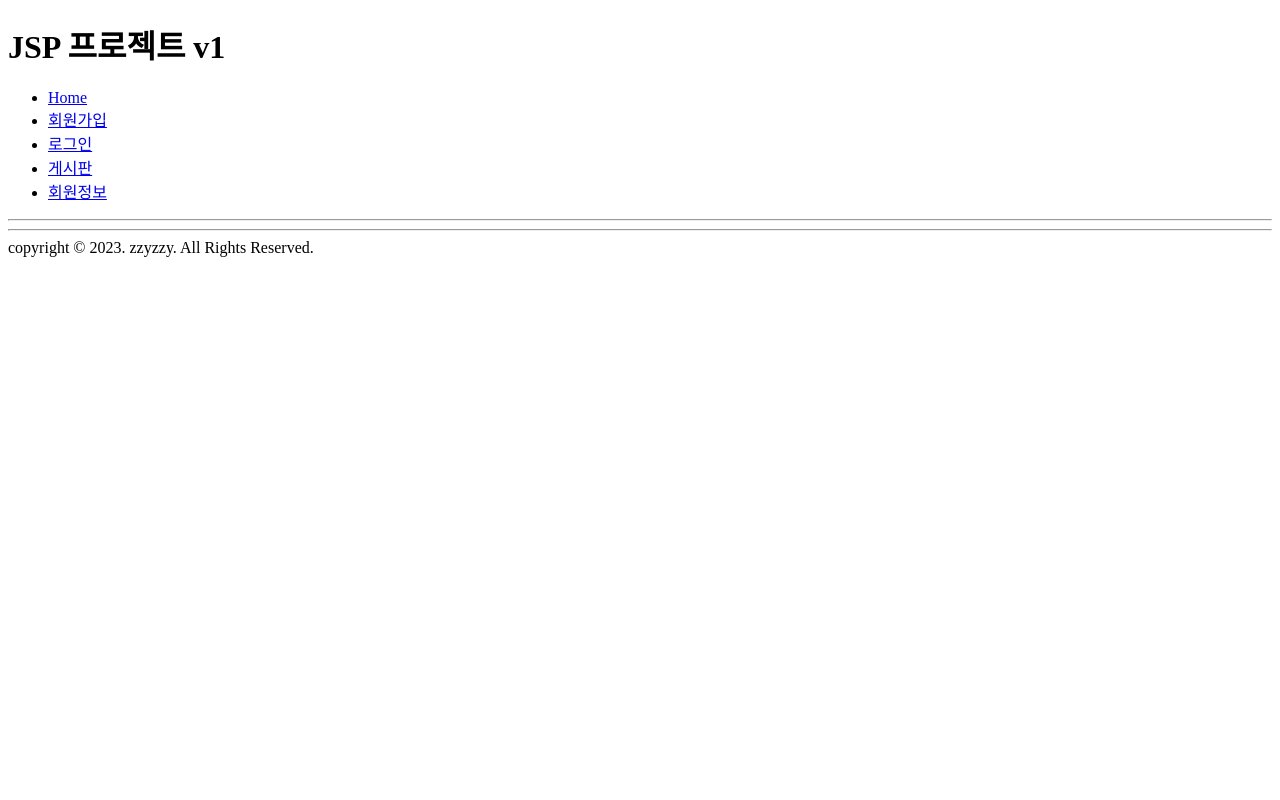
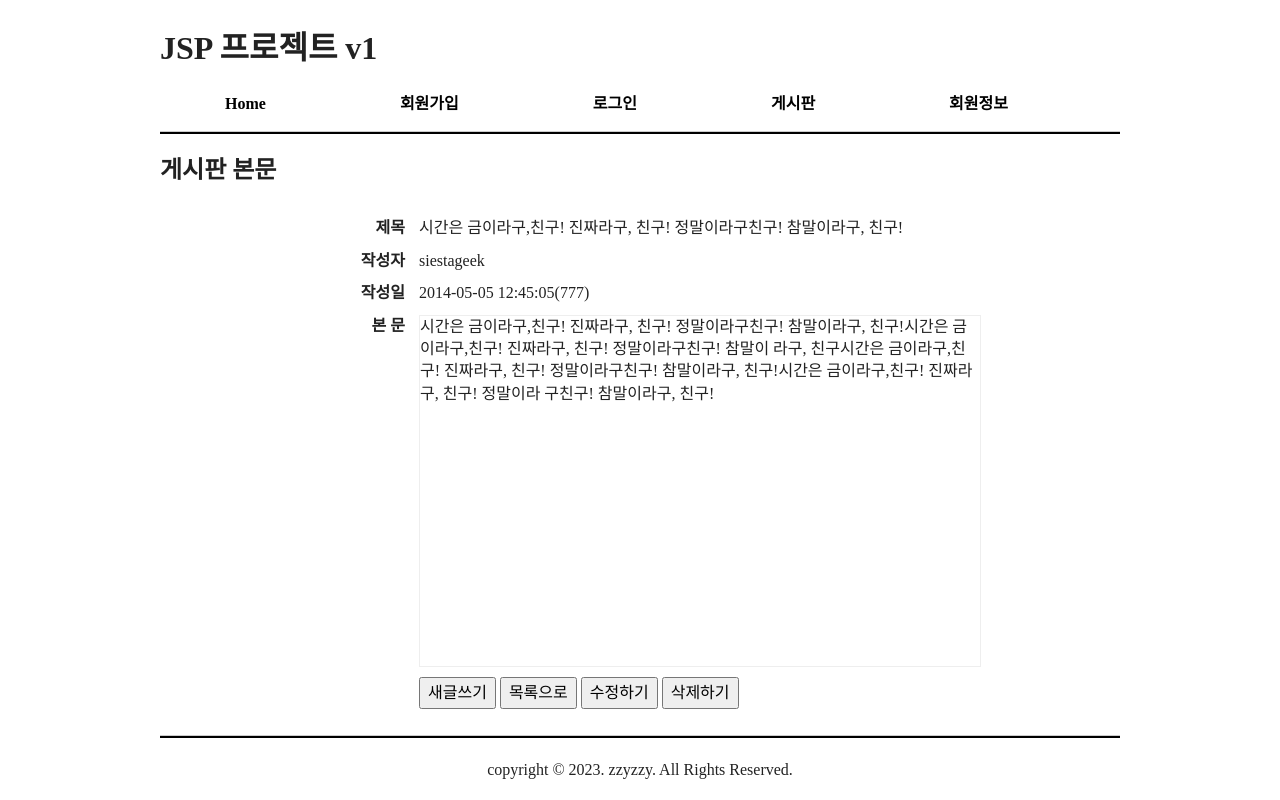
Before and after one commit to zzyzzy/css3, a plain HTML site: page project2/view.html in a window 1280 px wide. Drawn offline with Linux system fonts and the light colour scheme.

Commit message:
JSP 프로젝트 실습 2

```diff
--- a/css/project2.css
+++ b/css/project2.css
@@ -22,3 +22,6 @@ form label { display: inline-block; width: 110px;
         text-align: right; font-weight: bold }
 form input { padding: 5px }
 button { padding: 5px 7px }
+
+/* 새글쓰기, 본문보기 */
+.drgup { vertical-align: top }
--- a/project2/view.html
+++ b/project2/view.html
@@ -3,8 +3,22 @@
 <head>
     <meta charset="UTF-8">
     <title>view</title>
+    <meta name="viewport" content="width=device-width, initial-scale=1">
+    <link rel="stylesheet" href="../css/normalize.css">
+    <link rel="stylesheet" href="../css/main.css">
+    <link rel="stylesheet" href="../css/project2.css">
+    <style>
+        #view { width: 700px; margin: 0 auto; }
+        label { display: inline-block; width: 110px;
+                text-align: right; font-weight: bold;
+                margin-right: 10px }
+        #contents { border: 1px solid #eeeeee;
+                    display: inline-block;
+                    width: 560px; min-height: 350px }
+    </style>
 </head>
 <body>
+<div id="wrapper">
 <header><h1>JSP 프로젝트 v1</h1></header>
 <nav>
   <ul>
@@ -16,10 +30,40 @@
   </ul>
   <hr>
 </nav>
-<main></main>
+<main>
+  <h2>게시판 본문</h2>
+  <div id="view">
+      <div><label>제목</label>
+            <span>시간은 금이라구,친구! 진짜라구, 친구! 정말이라구친구!
+          참말이라구, 친구!</span></div>
+
+      <div><label>작성자</label>
+            <span>siestageek</span></div>
+
+      <div><label>작성일</label>
+            <span>2014-05-05 12:45:05(777)</span></div>
+
+      <div><label class="drgup">본 문</label>
+            <span id="contents">시간은 금이라구,친구! 진짜라구, 친구! 정말이라구친구! 참말이라구,
+        친구!시간은 금이라구,친구! 진짜라구, 친구! 정말이라구친구! 참말이
+        라구, 친구시간은 금이라구,친구! 진짜라구, 친구! 정말이라구친구!
+        참말이라구, 친구!시간은 금이라구,친구! 진짜라구, 친구! 정말이라
+        구친구! 참말이라구, 친구!</span></div>
+
+      <div><label></label>
+        <button type="button"
+                onclick="location.href='write.html'">새글쓰기</button>
+        <button type="button">목록으로</button>
+        <button type="button">수정하기</button>
+        <button type="button">삭제하기</button>
+      </div>
+  </div>
+
+</main>
 <footer>
   <hr>
-  <div>copyright &copy; 2023. zzyzzy. All Rights Reserved.</div>
+  <div class="copy">copyright &copy; 2023. zzyzzy. All Rights Reserved.</div>
 </footer>
+</div>
 </body>
 </html>
```
Also changed, not shown: project2/list.html (+3 -0 lines), project2/write.html (+32 -2 lines).
